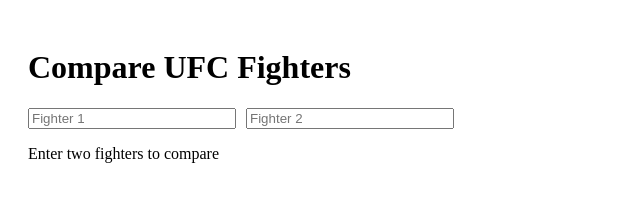
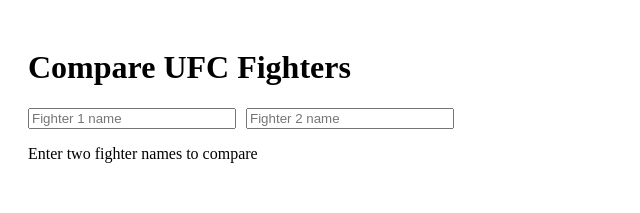
Before and after one commit to kristianfennessy/ufc-fighter-stats-app, a Next.js app: page /compare in a window 1280 px wide. Shown: the top 213 px of the page, without its empty margins (0-640 px from the left). Built offline with nearby package versions, Linux system fonts and the light colour scheme.

Commit message:
Update compare.js

```diff
--- a/pages/compare.js
+++ b/pages/compare.js
@@ -1,5 +1,4 @@
 import { useState, useEffect } from 'react';
-import { useRouter } from 'next/router';
 import { Radar } from 'react-chartjs-2';
 import {
   Chart as ChartJS,
@@ -16,22 +15,17 @@
 const statLabels = ['Wins', 'Losses', 'Draws'];
 
 export default function Compare() {
-  const router = useRouter();
-  const { fighter1: initialFighter1 = '', fighter2: initialFighter2 = '' } = router.query;
-
-  const [fighter1, setFighter1] = useState(initialFighter1);
-  const [fighter2, setFighter2] = useState(initialFighter2);
+  const [fighter1, setFighter1] = useState('');
+  const [fighter2, setFighter2] = useState('');
   const [data1, setData1] = useState(null);
   const [data2, setData2] = useState(null);
   const [error, setError] = useState('');
 
-  useEffect(() => {
-    if (initialFighter1) setFighter1(initialFighter1);
-    if (initialFighter2) setFighter2(initialFighter2);
-  }, [initialFighter1, initialFighter2]);
-
   async function fetchFighter(name, setData) {
-    if (!name) return setData(null);
+    if (!name) {
+      setData(null);
+      return;
+    }
     try {
       const res = await fetch(`/api/fighter?name=${encodeURIComponent(name)}`);
       const json = await res.json();
@@ -76,25 +70,23 @@
     <div style={{ padding: 20 }}>
       <h1>Compare UFC Fighters</h1>
 
-      <div style={{ marginBottom: 10 }}>
       <input
-          placeholder="Fighter 1"
+        placeholder="Fighter 1 name"
         value={fighter1}
         onChange={(e) => setFighter1(e.target.value)}
         style={{ marginRight: 10, width: 200 }}
       />
       <input
-          placeholder="Fighter 2"
+        placeholder="Fighter 2 name"
         value={fighter2}
         onChange={(e) => setFighter2(e.target.value)}
         style={{ width: 200 }}
       />
-      </div>
 
       {error && <p style={{ color: 'red' }}>{error}</p>}
 
       {data1 && data2 ? (
-        <div>
+        <>
           <Radar data={chartData} />
 
           <div style={{ display: 'flex', marginTop: 20 }}>
@@ -104,7 +96,7 @@
               <p><b>Reach:</b> {data1.reach}</p>
               <p><b>Stance:</b> {data1.stance}</p>
               <p><b>Weight Class:</b> {data1.weight_class}</p>
-              <p><b>Date of Birth:</b> {data1.dob}</p>
+              <p><b>DOB:</b> {data1.dob}</p>
               <p><b>Wins:</b> {data1.wins}</p>
               <p><b>Losses:</b> {data1.losses}</p>
               <p><b>Draws:</b> {data1.draws}</p>
@@ -117,16 +109,16 @@
               <p><b>Reach:</b> {data2.reach}</p>
               <p><b>Stance:</b> {data2.stance}</p>
               <p><b>Weight Class:</b> {data2.weight_class}</p>
-              <p><b>Date of Birth:</b> {data2.dob}</p>
+              <p><b>DOB:</b> {data2.dob}</p>
               <p><b>Wins:</b> {data2.wins}</p>
               <p><b>Losses:</b> {data2.losses}</p>
               <p><b>Draws:</b> {data2.draws}</p>
               <a href={data2.url} target="_blank" rel="noreferrer">UFCStats Profile</a>
             </div>
           </div>
-        </div>
+        </>
       ) : (
-        <p>Enter two fighters to compare</p>
+        <p>Enter two fighter names to compare</p>
       )}
     </div>
   );
```
Lines whose indentation alone changed are shown as unchanged.
